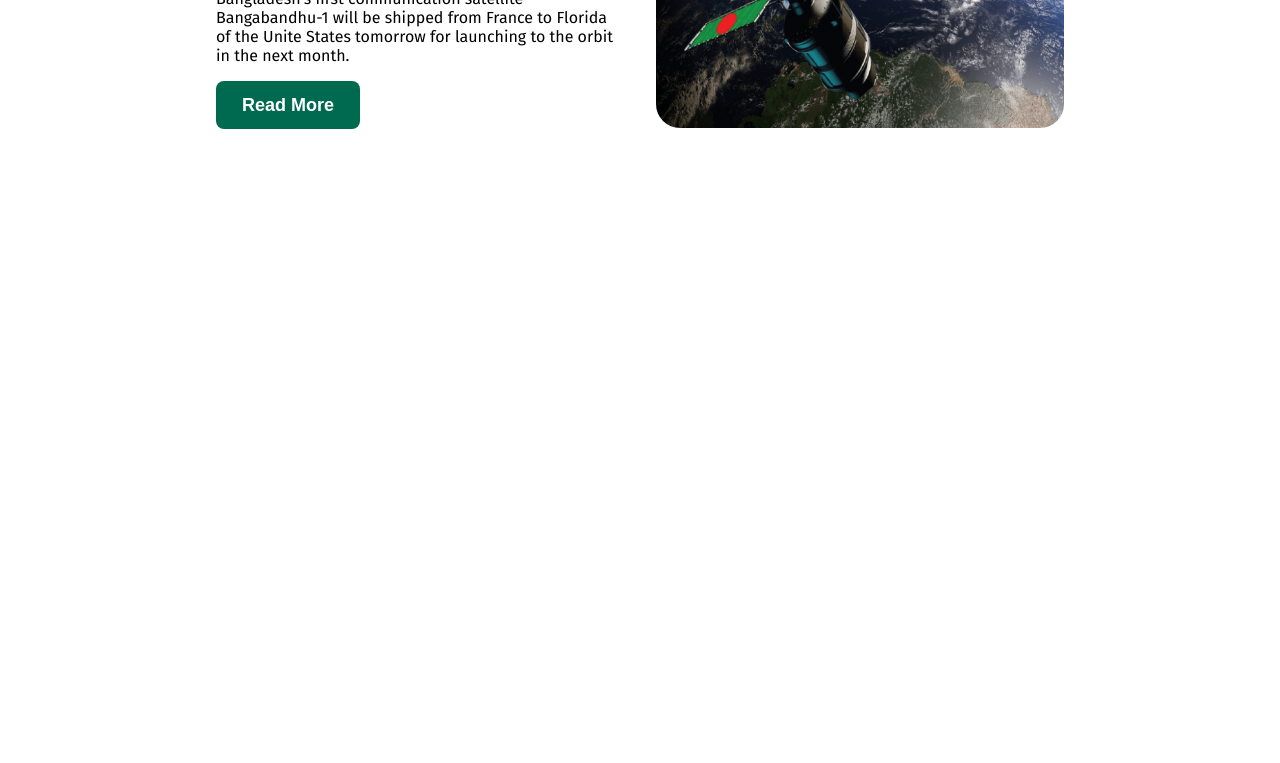
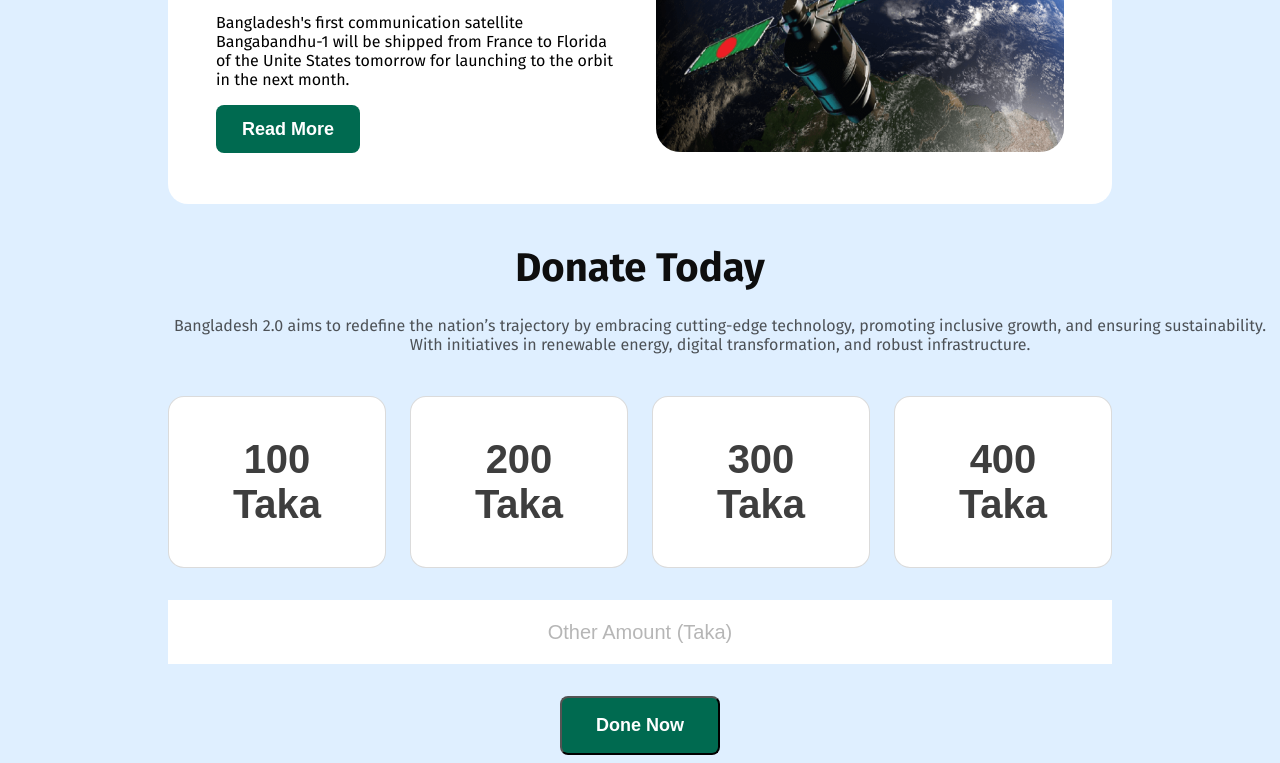
Before and after one commit to Mijbah-me/A1-B11, a plain HTML site: page index.html in a window 1280 px wide. Shown: the part 2295-3058 px from the top of the page. Before the commit the page ends 2483 px from the top, so only its background shows below. Drawn offline with Linux system fonts and the light colour scheme.

Commit message:
batton add all

```diff
--- a/index.html
+++ b/index.html
@@ -75,6 +75,27 @@
             </div>
         </div>
         </section>
+        <section class="donate">
+            <div>
+                <h3>Donate Today</h3>
+                <p>Bangladesh 2.0 aims to redefine the nation’s trajectory by embracing cutting-edge technology, promoting inclusive growth, and ensuring sustainability. With initiatives in renewable energy, digital transformation, and robust infrastructure.</p>
+            </div>
+
+        </section>
+        <section>
+            <div class="btn-head">
+                <button class="btnm btnhover">100 Taka</button>
+                <button class="btnm btnhover">200 Taka</button>
+                <button class="btnm btnhover">300 Taka</button>
+                <button class="btnm btnhover">400 Taka</button>
+            </div>
+            <div class="btn-others">
+                <button class="btn-others-money">Other Amount (Taka)</button>
+            </div>
+            <div class="btn-done">
+                <button class="btn-last">Done Now</button>
+            </div>
+        </section>
     </main>
 
 </body>
--- a/styles/styles.css
+++ b/styles/styles.css
@@ -3,6 +3,9 @@
 main{
     font-family: Fira Sans;
     margin: 0 160px;
+}
+body{
+    background-color: rgb(223, 239, 255);
 }
 .banner{
     width: full;
@@ -39,6 +42,10 @@ border:none;
 color: rgb(255, 255, 255);
 font-size: 18px;
 font-weight: 600;
+}
+.btn-primary:hover{
+    border:2px solid black;
+background: rgb(9, 212, 162);
 }
 .banner img{
     width: 474.3px; height: 329.21px;
@@ -139,6 +146,9 @@ text-align: left;
     align-items: center;
     gap: 32px;
     padding: 48px;
+    background-color: white;
+    border-radius: 20px ;
+    margin-bottom: 24px;
 }
 .newsp{
     border-radius: 24px;
@@ -168,4 +178,77 @@ background: rgb(9, 212, 162);
     align-items: center;
     gap: 32px;
     padding: 48px;
+    background-color: white;
+    border-radius: 20px ;
 }
+.donate h3{
+        color: rgb(14, 14, 14);
+font-size: 40px;
+font-weight: 700;
+letter-spacing: 0%;
+text-align: center;
+margin-bottom: 24px;
+}
+.donate p{
+    width: 1104px;
+height: 48px;
+/* border: 1px solid; */
+margin: 0 auto;
+    color: rgba(14, 14, 14, 0.7);
+font-size: 16px;
+font-weight: 400;
+letter-spacing: 0%;
+text-align: center;
+margin-bottom: 32px;
+}
+.btn-head{
+    display: flex;
+    gap: 24px;
+    justify-content: center;
+}
+.btnm{
+    box-sizing: border-box;
+border: 1px solid rgba(14, 14, 14, 0.15);
+border-radius: 16px;
+background: rgb(255, 255, 255);
+color: rgba(14, 14, 14, 0.8);
+font-size: 40px;
+font-weight: 700;
+text-align: center;
+padding: 40px;
+}
+.btn-others-money{
+    width: 1032px;
+    height: 64px;
+    padding: 20px 40px 20px 40px;
+    border: none;
+background: rgb(255, 255, 255);
+color: rgba(14, 14, 14, 0.3);
+font-size: 20px;
+font-weight: 400;
+}
+.btn-others{
+    margin-top: 32px;
+display: flex;
+justify-content: center;
+}
+.btn-last{
+    box-sizing: border-box;
+border-radius: 8px;
+padding: 17px 34px 17px 34px;
+background: rgb(0, 106, 80);
+color: rgb(255, 255, 255);
+font-size: 18px;
+font-weight: 600;
+text-align: center;
+}
+.btn-done{
+    margin-top: 32px;
+    display: flex;
+    justify-content: center;
+
+
+}
+.btn-last:hover , .btnm:hover , .btn-others-money:hover{
+    background-color:  rgba(77, 46, 46, 0.473);
+}
```
